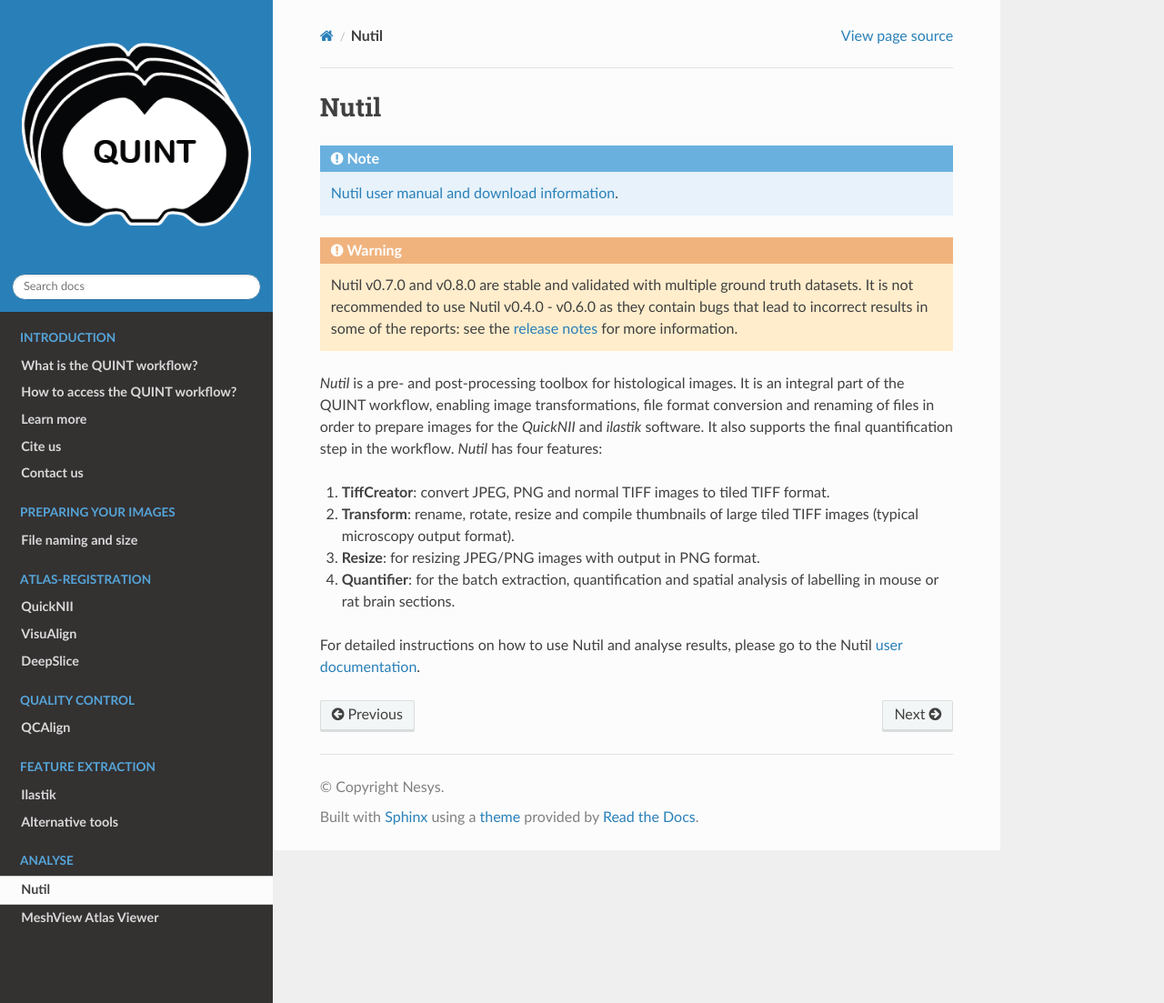
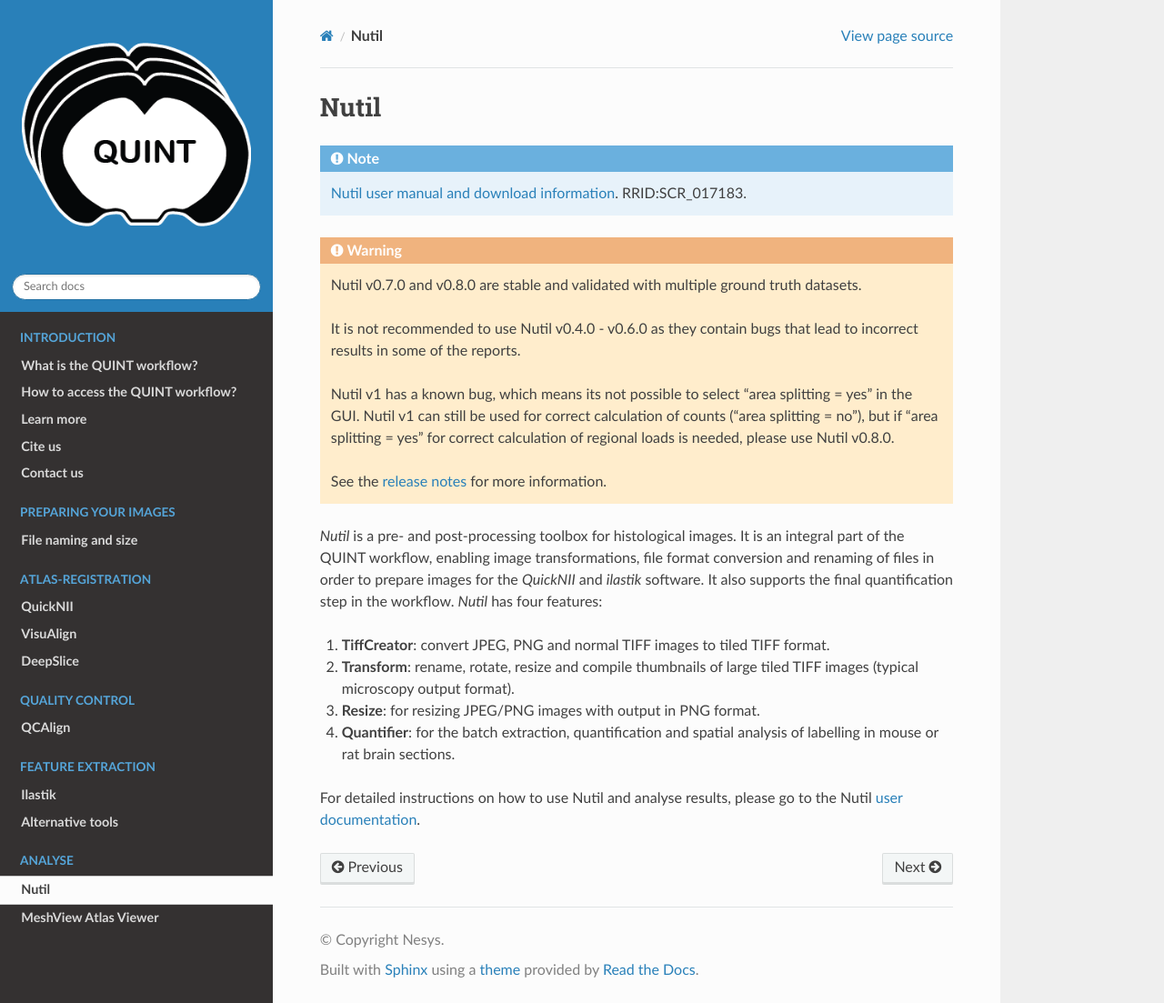
Before and after one commit to Neural-Systems-at-UIO/QUINT_workflow, a Sphinx documentation site: the page built from docs/Nutil.rst, in a window 1280 px wide and 1103 px high. Shown: the whole window at 91% size. Built offline with Sphinx 7.4.7 and the Read the Docs theme 3.1.0, drawn with Linux system fonts in a browser that asks for light colours.

Commit message:
Update Nutil.rst

```diff
--- a/docs/Nutil.rst
+++ b/docs/Nutil.rst
@@ -3,11 +3,17 @@
 
 
 .. note::
-   `Nutil user manual and download information <https://www.nitrc.org/projects/nutil>`_.
+   `Nutil user manual and download information <https://www.nitrc.org/projects/nutil>`_. RRID:SCR_017183.
 
 .. Warning::
 
-   Nutil v0.7.0 and v0.8.0 are stable and validated with multiple ground truth datasets. It is not recommended to use Nutil v0.4.0 - v0.6.0 as they contain bugs that lead to incorrect results in some of the reports: see the `release notes <https://nutil.readthedocs.io/en/latest/release.html>`_ for more information.
+   Nutil v0.7.0 and v0.8.0 are stable and validated with multiple ground truth datasets.
+
+   It is not recommended to use Nutil v0.4.0 - v0.6.0 as they contain bugs that lead to incorrect results in some of the reports.
+
+   Nutil v1 has a known bug, which means its not possible to select "area splitting = yes" in the GUI. Nutil v1 can still be used for correct calculation of counts ("area splitting = no"), but if "area splitting = yes" for correct calculation of regional loads is needed, please use Nutil v0.8.0.
+
+   See the `release notes <https://nutil.readthedocs.io/en/latest/release.html>`_ for more information.
 
 
 *Nutil* is a pre- and post-processing toolbox for histological images. It is an integral part of the QUINT workflow, enabling image transformations, file format conversion and renaming of files in order to prepare images for the *QuickNII* and *ilastik* software. It also supports the final quantification step in the workflow. *Nutil* has four features:
```
